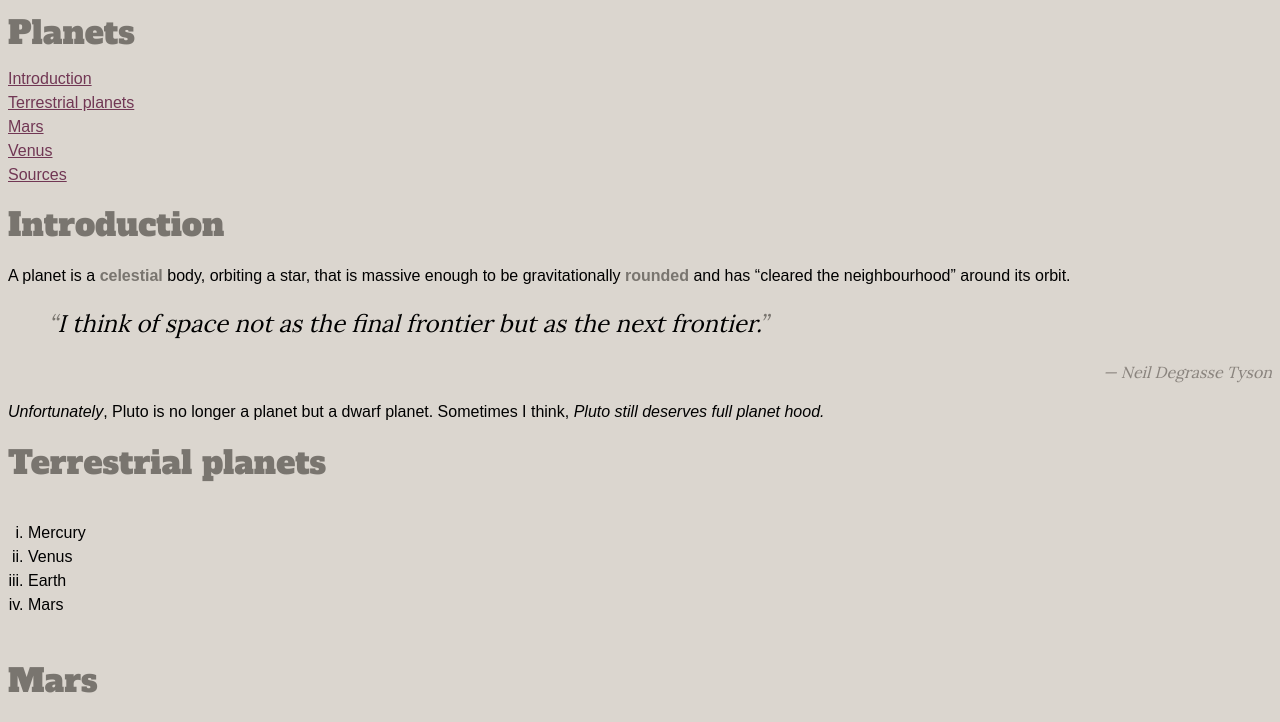
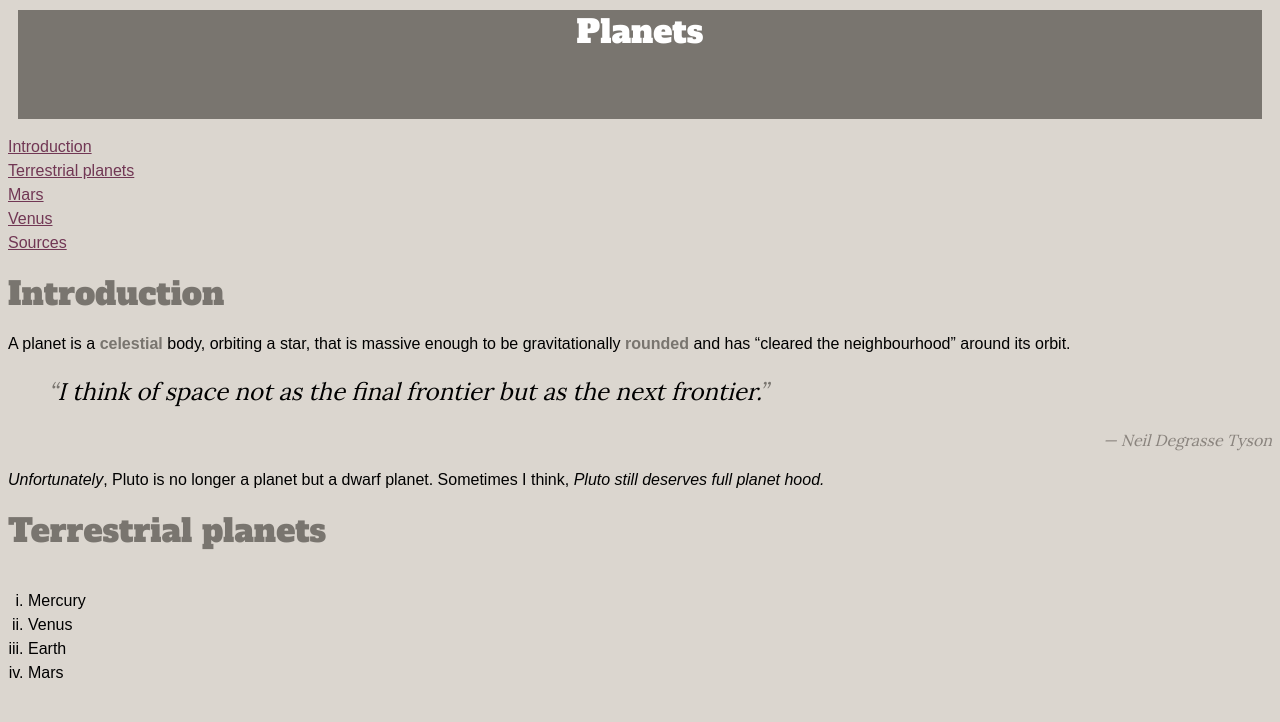
Before and after one commit to AnnieShi/dsn1674-assignment-4, a plain HTML site: page index.html in a window 1280 px wide. Shown: the top 722 px of the page. Drawn offline with Linux system fonts and the light colour scheme.

Commit message:
Changed colour of h1 and made my 1st box!

```diff
--- a/css/main.css
+++ b/css/main.css
@@ -9,6 +9,17 @@ h1, h2, h3{
 	font-size: 2rem;
 	font-family: "Alfa Slab One", cursive;
 	color: #79756f;
+}
+
+.planets{
+	color: white;
+}
+
+h1 {
+	background-color: #79756f;
+	padding: 10px 50px 75px;
+	margin: 10px;
+	text-align: center;
 }
 
 a {
--- a/index.html
+++ b/index.html
@@ -8,7 +8,7 @@
 </head>
 <body>
 
-	<h1>Planets</h1>
+	<h1 class="planets">Planets</h1>
 
 <nav>
 	<ol>
```
